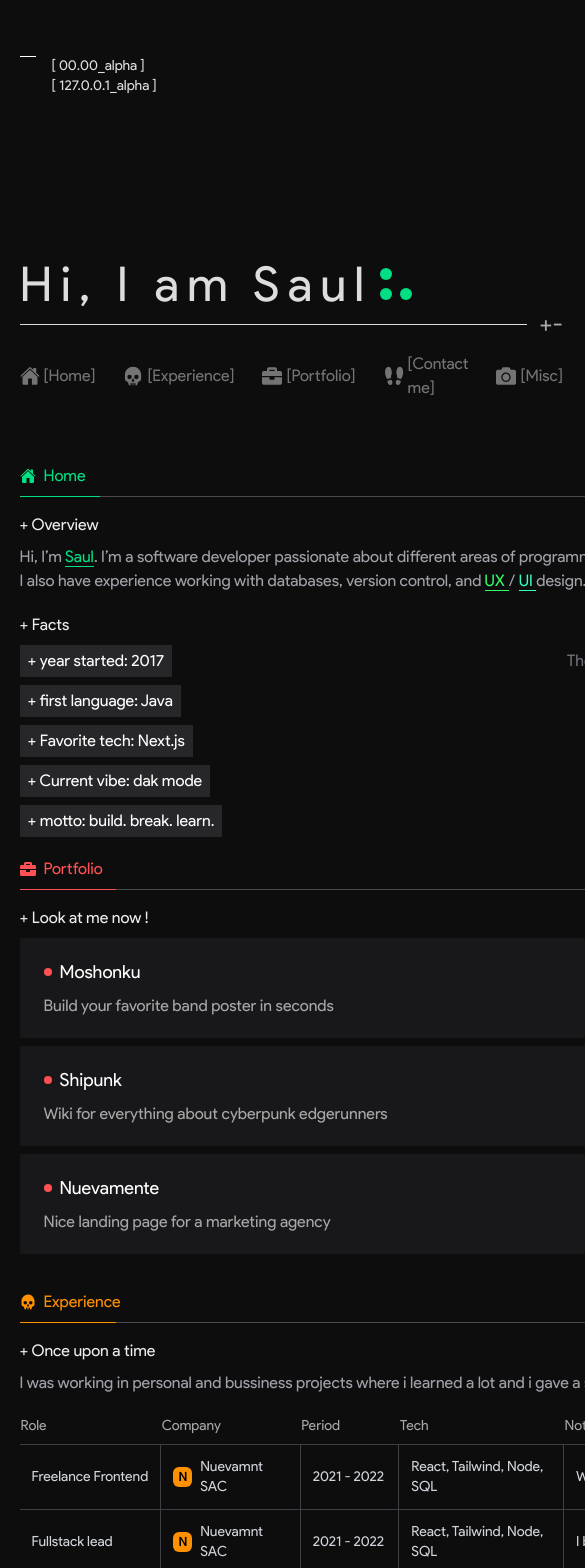
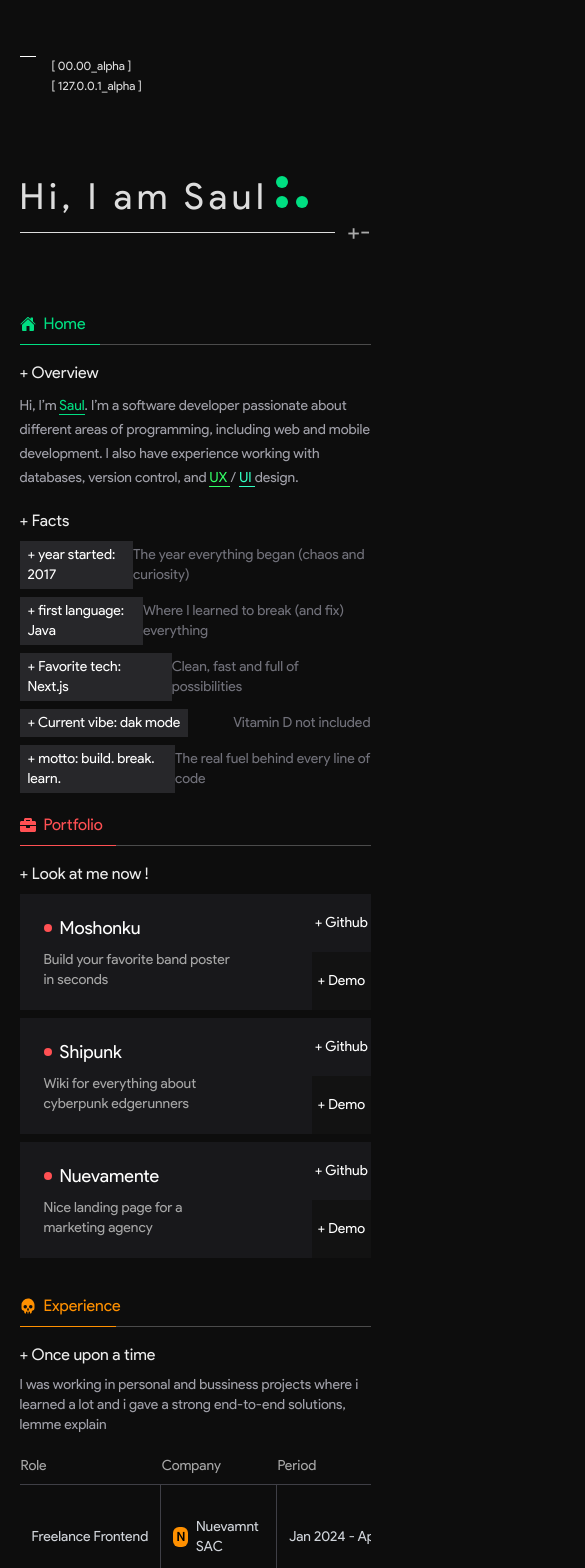
Before and after one commit to SaulLudena/MyPortfolio, a Next.js app: page / in a window 390 px wide. Shown: the top 1568 px of the page, 585 px wide, since content can reach past the window. Built offline with nearby package versions, Linux system fonts and the light colour scheme.

Commit message:
adding responsive layout

```diff
--- /dev/null
+++ b/pages/404.js
@@ -0,0 +1,11 @@
+export default function Custom404() {
+  return (
+    <div className="flex flex-col items-center justify-center min-h-screen text-center text-white ">
+      <h1 className="text-6xl font-bold">What are you looking for</h1>
+      <p className="mt-4 text-xl">Ufos exists in S4 Dulce base.</p>
+      <a href="/" className="mt-6 text-[#00DF82] hover:underline">
+        Go back home
+      </a>
+    </div>
+  );
+}
--- a/pages/index.js
+++ b/pages/index.js
@@ -16,12 +16,13 @@ export default function Home() {
         <link rel="icon" href="/favicon.svg" />
       </Head>
       <div className="flex flex-col w-full ">
-        <div className="max-w-[1700px] w-[85%] m-auto max-lg:w-[90%]">
+        <div className="max-w-[1700px] w-[85%] m-auto max-lg:w-[90%] ">
           <Topnav />
 
-          <div className="grid grid-cols-12 mt-16 gap-x-20 gap-y-5 ">
+          <div className="grid w-full grid-cols-12 mt-16 gap-x-20 gap-y-5 max-lg:flex max-lg:flex-col">
             <Homeinfo />
             <Projects />
+
             <WorkingExerience />
             <Contact />
             <Misc />
--- a/src/components/contact.jsx
+++ b/src/components/contact.jsx
@@ -16,7 +16,7 @@ export default function Contact() {
       <div className="pt-4 ">
         <div>
           <p className="pb-2 text-[#EDEDED]">+ I know a man who...</p>
-          <p className="text-zinc-400">
+          <p className="text-zinc-400 max-lg:text-sm">
             Some call him Saul — a developer who turns complex ideas into
             seamless digital experiences. Reach out, and maybe we’ll build
             something remarkable.
@@ -37,7 +37,7 @@ export default function Contact() {
                   href={link}
                   target={isGmail ? "_self" : "_blank"}
                   rel="noopener noreferrer"
-                  className="w-full p-10 text-lg text-center "
+                  className="w-full p-10 text-lg text-center max-lg:text-sm"
                 >
                   {item.data}
                 </a>
--- a/src/components/home.jsx
+++ b/src/components/home.jsx
@@ -2,7 +2,7 @@ import { IoHome } from "react-icons/io5";
 
 export default function Home() {
   return (
-    <div className="col-span-6 text-white max-xl:col-span-12">
+    <div className="w-full col-span-6 text-white max-xl:col-span-12 max-lg:col-span-auto">
       <div className="grid gap-2 ">
         <h1 className="text-[#00DF82] flex items-center gap-2">
           <IoHome />
@@ -16,7 +16,7 @@ export default function Home() {
       <div className="pt-4 ">
         <div>
           <p className="pb-2 text-[#EDEDED]">+ Overview</p>
-          <p className="text-zinc-400">
+          <span className="text-zinc-400 max-lg:text-sm">
             Hi, I’m{" "}
             <span className="border-b border-b-[#00DF82] text-[#00DF82] ">
               Saul
@@ -35,10 +35,10 @@ export default function Home() {
               </span>
             </span>
             design.
-          </p>
+          </span>
         </div>
         <p className="pt-5 pb-2 text-[#EDEDED]">+ Facts</p>
-        <ul className="grid w-full gap-2">
+        <ul className="grid w-full gap-2 max-lg:text-sm">
           {aboutmedata.map((item, index) => (
             <li key={index} className="flex items-center justify-between">
               <span className="px-2 py-1 text-white bg-zinc-800">
--- a/src/components/misc.jsx
+++ b/src/components/misc.jsx
@@ -16,63 +16,66 @@ export default function misc() {
       <div className="pt-4 ">
         <div>
           <p className="pb-2 text-[#EDEDED]">+ What i love of life</p>
-          <p className="mb-4 text-zinc-400">
-            When i was young i always was someone that never has an
-            understanding of how life works, a lot of things i had to learn to
-            be the man who i am now were necessary. Learning new things, getting
-            feedback from people and how to impove my work has gave sense to my
-            life
+          <p className="mb-4 text-zinc-400 max-lg:text-sm">
+            When I was younger, I never really understood how life worked. There
+            were so many things I had to learn to become the person I am today.
+            Learning new things, receiving feedback, and finding ways to improve
+            my work have given my life real meaning.
           </p>
         </div>
 
-        <ul class="grid grid-cols-3 gap-2 w-full  text-white mb-2">
-          <li class="bg-neutral-800 p-4 grid gap-5">
-            <div class="text-xs mb-1 flex items-center gap-1">
-              <span class="text-sm">+</span>
+        <ul className="grid w-full grid-cols-3 gap-2 mb-2 text-white">
+          {infoItems.map((item, index) => (
+            <li key={index} className="grid gap-5 p-4 bg-neutral-800">
+              <div className="flex items-center gap-1 mb-1 text-xs">
+                <span className="text-sm">+</span>
+              </div>
+              <div className="flex flex-col text-sm">
+                <span className="opacity-70 max-lg:text-sm">{item.label}</span>
+                <span className="text-lg">{item.value}</span>
+              </div>
+            </li>
+          ))}
+        </ul>
+
+        <ul className="grid w-full grid-cols-2 gap-2 text-white">
+          <li className="relative group">
+            <div className="absolute w-full h-full pointer-events-none">
+              <div className="h-[0.5px] bg-white w-0 group-hover:w-full transition-all duration-200 ease-in-out"></div>
+              <div className="w-[0.5px] h-0 bg-white group-hover:h-full transition-all duration-200 ease-in-out"></div>
             </div>
-            <div class="text-sm flex flex-col">
-              <span className="opacity-70">Favorite artist</span>
-              <span className="text-lg">WISP</span>
+            <div className="absolute w-full h-full pointer-events-none">
+              {/* Línea vertical: de arriba hacia abajo */}
+              <div className="absolute bottom-0 right-0 w-[1px] h-0 bg-zinc-300 group-hover:h-full transition-all duration-500 ease-in-out"></div>
+
+              {/* Línea horizontal: de izquierda a derecha */}
+              <div className="absolute bottom-0 right-0 h-[1px] w-0 bg-white group-hover:w-full transition-all duration-500 ease-in-out"></div>
             </div>
+            <div className="absolute w-full h-full pointer-events-none">
+              {/* Línea vertical: de arriba hacia abajo */}
+              <div className=" absolute left-8 top-[1.6rem] w-0 h-[1px] bg-white group-hover:w-52 transition-all duration-500 ease-in-out"></div>
+            </div>
+            <a
+              href="https://musicforprogramming.net/latest"
+              target="_blank"
+              rel="noopener noreferrer"
+              className="grid gap-5 p-4 bg-neutral-800"
+            >
+              <div className="flex items-center gap-1 mb-1 text-xs">
+                <span className="text-sm">+</span>
+              </div>
+              <div className="flex flex-col text-sm">
+                <span className="opacity-70">Favorite webpage</span>
+                <span className="text-lg">CLICK HERE</span>
+              </div>
+            </a>
           </li>
 
-          <li class="bg-neutral-800 p-4 grid gap-5">
-            <div class="text-xs mb-1 flex items-center gap-1">
-              <span class="text-sm">+</span>
+          <li className="grid gap-5 p-4 bg-neutral-800">
+            <div className="flex items-center gap-1 mb-1 text-xs">
+              <span className="text-sm">+</span>
             </div>
-            <div class="text-sm flex flex-col">
-              <span className="opacity-70">Best feeling</span>
-              <span className="text-lg">NOSTALGIA</span>
-            </div>
-          </li>
-
-          <li class="bg-neutral-800 p-4 grid gap-5">
-            <div class="text-xs mb-1 flex items-center gap-1">
-              <span class="text-sm">+</span>
-            </div>
-            <div class="text-sm flex flex-col">
-              <span className="opacity-70">Hobby</span>
-              <span className="text-lg">LIFTING WEIGHTS</span>
-            </div>
-          </li>
-        </ul>
-
-        <ul class="grid grid-cols-2 gap-2 w-full  text-white">
-          <li class="bg-neutral-800 p-4 grid gap-5">
-            <div class="text-xs mb-1 flex items-center gap-1">
-              <span class="text-sm">+</span>
-            </div>
-            <div class="text-sm flex flex-col">
-              <span className="opacity-70">Favorite webpage</span>
-              <span className="text-lg">CLIC HERE</span>
-            </div>
-          </li>
-
-          <li class="bg-neutral-800 p-4 grid gap-5">
-            <div class="text-xs mb-1 flex items-center gap-1">
-              <span class="text-sm">+</span>
-            </div>
-            <div class="text-sm flex flex-col">
+            <div className="flex flex-col text-sm">
               <span className="opacity-70">Favorite music gender</span>
               <span className="text-lg">MATH ROCK</span>
             </div>
@@ -85,7 +88,7 @@ export default function misc() {
         <div className="grid text-sm">
           <span>
             <DecryptedText
-              text="[ 00.00_alpha ]"
+              text="[ 00.00_alpha_end ]"
               animateOn="view"
               revealDirection="start"
               speed={50}
@@ -99,7 +102,7 @@ export default function misc() {
           </span>
           <span>
             <DecryptedText
-              text="[ 127.0.0.1_alpha ]"
+              text="[ 127.0.0.1_alpha_end ]"
               animateOn="view"
               revealDirection="start"
               speed={50}
@@ -116,3 +119,9 @@ export default function misc() {
     </div>
   );
 }
+
+const infoItems = [
+  { label: "Favorite artist", value: "WISP" },
+  { label: "Best feeling", value: "NOSTALGIA" },
+  { label: "Hobby", value: "LIFTING WEIGHTS" },
+];
--- a/src/components/projects/projectItems.jsx
+++ b/src/components/projects/projectItems.jsx
@@ -6,21 +6,21 @@ export default function projectItems({ index, item }) {
       key={index}
       className="grid items-center justify-between grid-cols-12 bg-zinc-900"
     >
-      <div className="flex flex-col col-span-10 p-4 ">
+      <div className="flex flex-col col-span-10 p-4 max-lg:w-full">
         <span className="flex items-center gap-2 px-2 py-1 text-white">
           <span className="w-2 h-2 rounded-full  bg-[#FF5053]"></span>
-          <span className="text-lg">{item.projectName}</span>
+          <span className="text-lg max-lg:text-md">{item.projectName}</span>
         </span>
-        <span className="px-2 py-1 text-[#A7A7A7]  w-[80%]">
+        <span className="px-2 py-1 text-[#A7A7A7]  w-[80%] max-lg:text-sm">
           {item.description}
         </span>
       </div>
-      <div className="grid h-full grid-cols-1 col-span-2 ">
+      <div className="grid h-full grid-cols-1 col-span-2 max-lg:text-sm">
         <a
           href={item.repo}
           target="_blank"
           rel="noreferrer"
-          className="grid items-center justify-center col-span-1 bg-zinc-900"
+          className="grid items-center justify-center col-span-1 bg-zinc-900 "
         >
           + Github
         </a>
--- a/src/components/topnav.jsx
+++ b/src/components/topnav.jsx
@@ -5,7 +5,7 @@ import { GiBootPrints } from "react-icons/gi";
 
 export default function Presentation() {
   return (
-    <div className="grid pt-14 gap-36">
+    <div className="grid pt-14 gap-36 max-lg:gap-20">
       <div className="flex gap-4 text-[#DDDDDD] ">
         <div className="w-4 gap-3 bg-white h-[1px]"></div>
         <div className="grid text-sm">
@@ -18,7 +18,7 @@ export default function Presentation() {
               maxIterations={30}
               sequential={"false"}
               characters="0$#45@M5>?/[]{}^*"
-              className=" text-[#DDDDDD] pt-5 revealed "
+              className=" text-[#DDDDDD] pt-5 revealed max-lg:text-xs "
               parentClassName="all-letters"
               encryptedClassName="encrypted"
             />
@@ -32,7 +32,7 @@ export default function Presentation() {
               maxIterations={30}
               sequential={"false"}
               characters="0$#45@M5>?/[]{}^*"
-              className=" text-[#DDDDDD] pt-5 revealed "
+              className=" text-[#DDDDDD] pt-5 revealed max-lg:text-xs"
               parentClassName="all-letters"
               encryptedClassName="encrypted"
             />
@@ -42,7 +42,7 @@ export default function Presentation() {
 
       <div className="">
         <div className="flex items-end gap-2">
-          <h1 className="tracking-[0.5rem] text-5xl text-[#DDDDDD] pt-5">
+          <h1 className="flex flex-col gap-2">
             <DecryptedText
               text="Hi, I am Saul"
               animateOn="view"
@@ -51,8 +51,7 @@ export default function Presentation() {
               maxIterations={30}
               sequential={"false"}
               characters="0$#45@M5>?/[]{}^*"
-              className="text-5xl text-[#DDDDDD] pt-5 revealed"
-              parentClassName="all-letters"
+              className="text-5xl text-[#DDDDDD] revealed max-lg:text-4xl tracking-[0.5rem] max-lg:tracking-[0.3rem]"
               encryptedClassName="encrypted"
             />
           </h1>
@@ -66,92 +65,41 @@ export default function Presentation() {
           </div>
         </div>
         <div className="flex items-center gap-3">
-          <div className=" w-full h-[1px] bg-[#DDDDDD]"></div>
+          <div className=" w-full h-[1px] bg-[#DDDDDD] "></div>
           <span className="text-[#AAAAAA] text-2xl">+-</span>
         </div>
-        <ul className="flex items-center gap-7  text-[#747474] mt-3 text-md">
-          <li className="flex items-center gap-1 hover:text-[#00DF82] cursor-pointer">
-            <p className="text-xl">
-              <IoHome />
+        <ul className="flex items-center gap-4 text-[#747474] mt-3 text-md max-lg:hidden  ">
+          {navItems.map((item, index) => (
+            <li
+              key={index}
+              className="flex items-center gap-1 hover:text-[#00DF82] cursor-pointer "
+            >
+              <p className="text-xl group-hover:text-emerald-500">
+                {item.icon}
               </p>
               <DecryptedText
-              text="[Home]"
+                text={item.text}
                 animateOn="view"
                 revealDirection="start"
                 speed={40}
                 maxIterations={90}
+                className=""
                 sequential={"false"}
                 characters="0}^*"
                 parentClassName="all-letters"
                 encryptedClassName="encrypted"
               />
             </li>
-          <li className="flex items-center gap-1">
-            <p className="text-xl">
-              <IoSkull />
-            </p>
-            <DecryptedText
-              text="[Experience]"
-              animateOn="view"
-              revealDirection="start"
-              speed={40}
-              maxIterations={90}
-              sequential={"false"}
-              characters="0}^*"
-              parentClassName="all-letters"
-              encryptedClassName="encrypted"
-            />
-          </li>
-          <li className="flex items-center gap-1">
-            <p className="text-xl">
-              <FaBriefcase />
-            </p>
-            <DecryptedText
-              text="[Portfolio]"
-              animateOn="view"
-              revealDirection="start"
-              speed={40}
-              maxIterations={90}
-              sequential={"false"}
-              characters="0}^*"
-              parentClassName="all-letters"
-              encryptedClassName="encrypted"
-            />
-          </li>
-          <li className="flex items-center gap-1">
-            <p className="text-xl">
-              <GiBootPrints />
-            </p>
-            <DecryptedText
-              text="[Contact me]"
-              animateOn="view"
-              revealDirection="start"
-              speed={40}
-              maxIterations={90}
-              sequential={"false"}
-              characters="0}^*"
-              parentClassName="all-letters"
-              encryptedClassName="encrypted"
-            />
-          </li>
-          <li className="flex items-center gap-1">
-            <p className="text-xl">
-              <FaCamera />
-            </p>
-            <DecryptedText
-              text="[Misc]"
-              animateOn="view"
-              revealDirection="start"
-              speed={40}
-              maxIterations={90}
-              sequential={"false"}
-              characters="0}!!!!!%%1awdawdv12d12vd12d^*"
-              parentClassName="all-letters"
-              encryptedClassName="encrypted"
-            />
-          </li>
+          ))}
         </ul>
       </div>
     </div>
   );
 }
+const navItems = [
+  { icon: <IoHome />, text: "[Home]" },
+  { icon: <IoSkull />, text: "[Experience]" },
+  { icon: <FaBriefcase />, text: "[Portfolio]" },
+  { icon: <GiBootPrints />, text: "[Contact me]" },
+  { icon: <FaCamera />, text: "[Misc]" },
+];
--- a/src/components/workingExperience.jsx
+++ b/src/components/workingExperience.jsx
@@ -1,5 +1,5 @@
 import React from "react";
-import { IoHome, IoSkull } from "react-icons/io5";
+import { IoSkull } from "react-icons/io5";
 
 export default function workingExperience() {
   return (
@@ -16,7 +16,7 @@ export default function workingExperience() {
       </div>
       <div className="py-4 ">
         <p className="pb-2 text-[#EDEDED]">+ Once upon a time</p>
-        <p className="text-zinc-400">
+        <p className="text-zinc-400 max-lg:text-sm">
           I was working in personal and bussiness projects where i learned a lot
           and i gave a strong end-to-end solutions, lemme explain
         </p>
@@ -48,11 +48,11 @@ export default function workingExperience() {
                   return (
                     <tr
                       key={index}
-                      className="transition-colors hover:bg-zinc-900"
+                      className="transition-colors hover:bg-zinc-900 "
                     >
                       {/* Role */}
-                      <td className="p-3 border-b border-r border-zinc-700 whitespace-nowrap">
-                        {item.year}
+                      <td className="p-3 border-b border-r border-zinc-700 whitespace-nowrap ">
+                        {item.role}
                       </td>
 
                       {/* Company */}
@@ -89,10 +89,10 @@ export default function workingExperience() {
           </div>
         </ul>
         <p className="pt-5 text-[#EDEDED] mb-2">+ Enough in 2025 ?</p>
-        <p className="mb-2 text-zinc-400">
+        <p className="mb-2 text-zinc-400 max-lg:text-sm">
           Lemme show you me favorites tech for development
         </p>
-        <ul className="grid w-full grid-cols-4 gap-2 mb-2 text-[#FF9000]">
+        <ul className="grid w-full grid-cols-4 gap-2 mb-2 text-[#FF9000] max-lg:text-sm">
           <li className="flex items-center justify-center w-full col-span-1 px-5 py-1 text-center bg-zinc-800 ">
             + Next.js
           </li>
@@ -106,7 +106,7 @@ export default function workingExperience() {
             + Tailwind
           </li>
         </ul>
-        <ul className="grid w-full grid-cols-3 gap-2 text-[#FF9000]">
+        <ul className="grid w-full grid-cols-3 gap-2 text-[#FF9000] max-lg:text-sm">
           <li className="flex items-center justify-center w-full col-span-1 px-5 py-1 text-center bg-zinc-800 ">
             + SQL Server
           </li>
@@ -124,24 +124,24 @@ export default function workingExperience() {
 
 const chambadata = [
   {
-    year: "Freelance Frontend",
+    role: "Freelance Frontend",
 
     company: "Nuevamnt SAC",
-    period: "2021 - 2022",
+    period: "Jan 2024 - April 2024",
     tech: "React, Tailwind, Node, SQL",
     notes: "Worked on a landing page ",
   },
   {
-    year: "Fullstack lead",
+    role: "Fullstack lead",
     company: "Nuevamnt SAC",
-    period: "2021 - 2022",
+    period: "Nov 2022 - Aug 2023",
     tech: "React, Tailwind, Node, SQL",
     notes: "I built a web app for manage courses and students",
   },
   {
-    year: "Frontend Dev",
+    role: "Frontend Dev",
     company: "GS Agency",
-    period: "2022 - 2022",
+    period: "Sep 2022 - Oct 2022",
     tech: "React, Tailwind, Node, SQL",
     notes: "Worked on an internal web app for manage finances and sales",
   },
```
Lines whose indentation alone changed are shown as unchanged.
